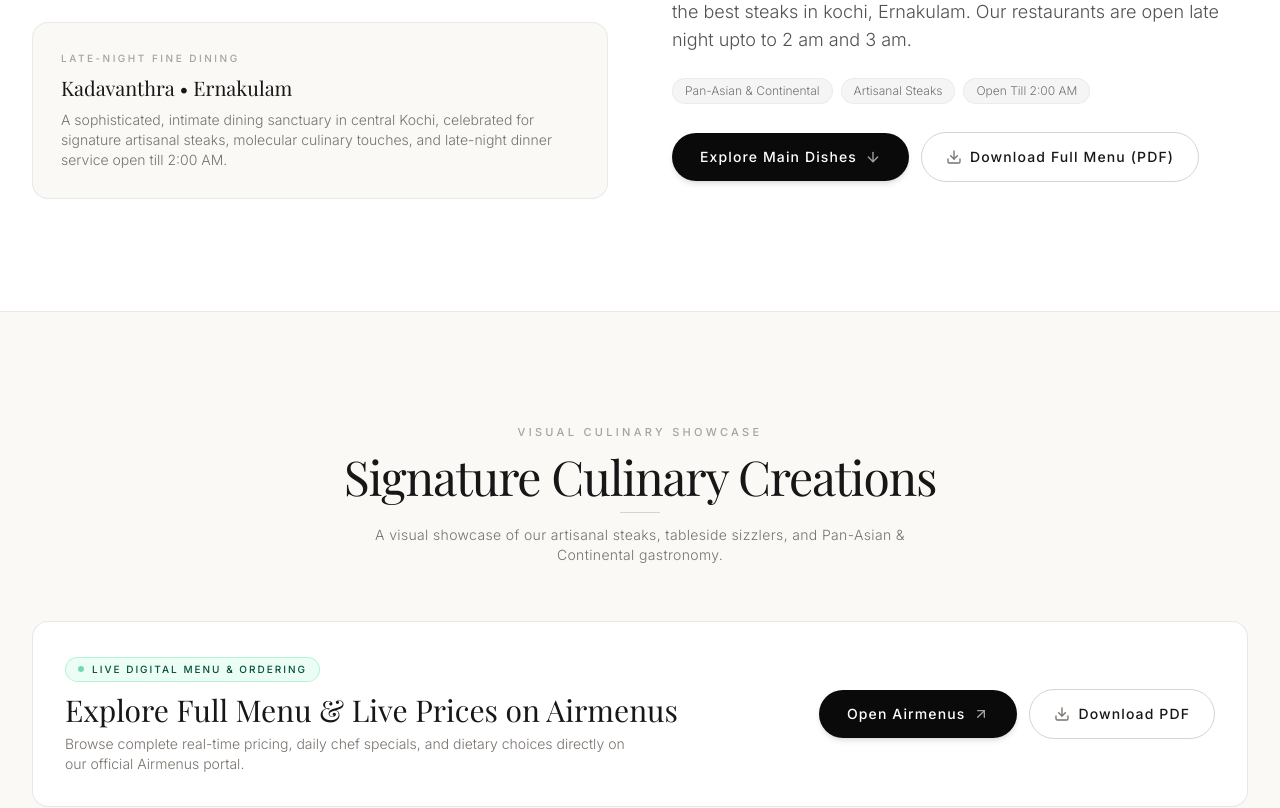
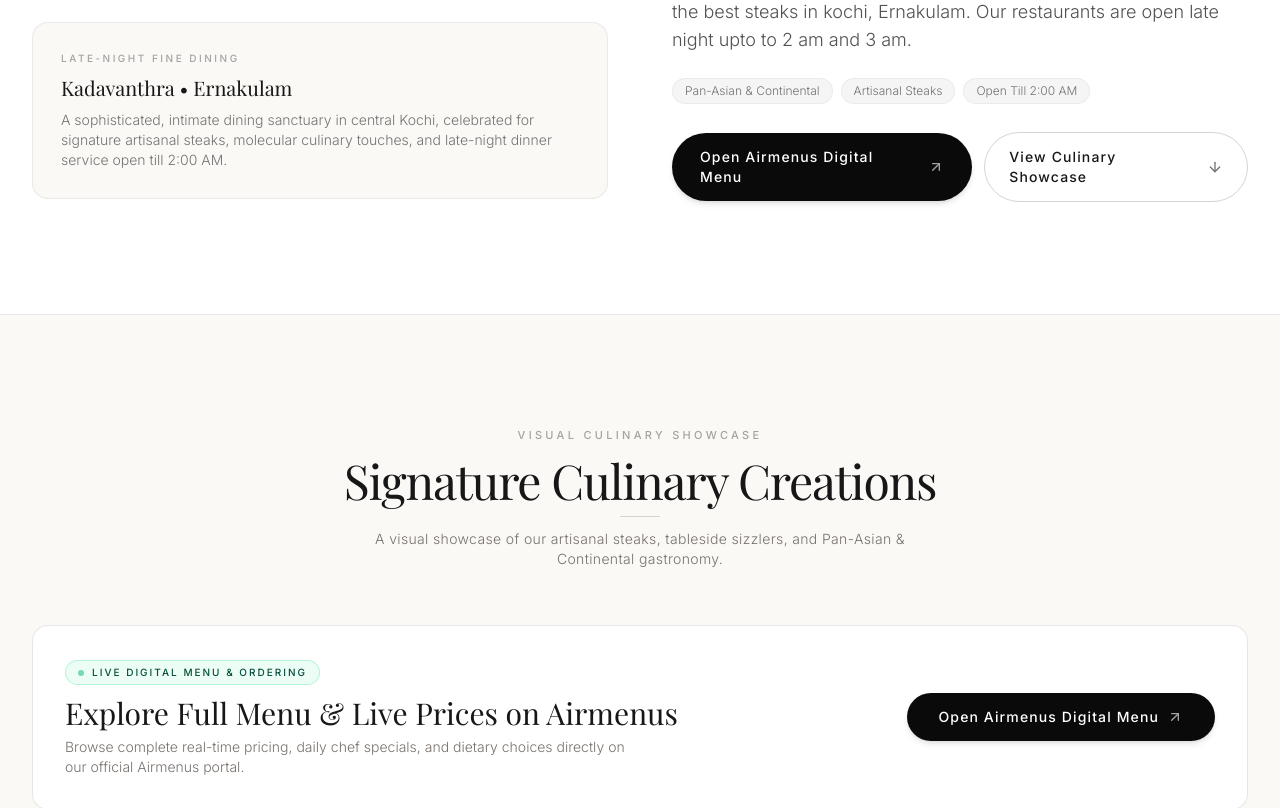
Before and after one commit to beezysolutions1/district7, a Next.js app: page /encore in a window 1280 px wide. Shown: the part 860-1668 px from the top of the page. Built offline with nearby package versions, Linux system fonts and the light colour scheme; a web font is replaced by a local one.

Commit message:
Remove old PDF menu download options and link directly to AirMenus

```diff
--- a/src/app/encore/page.tsx
+++ b/src/app/encore/page.tsx
@@ -3,7 +3,7 @@ import SiteHeader from '../../components/SiteHeader';
 import SiteFooter from '../../components/SiteFooter';
 import EditorialGallery from '../../components/EditorialGallery';
 import EncoreMenu from '../../components/EncoreMenu';
-import { Download, ArrowDown, MapPin, Clock, Phone, Navigation, ArrowUpRight } from 'lucide-react';
+import { ArrowDown, MapPin, Clock, Phone, Navigation, ArrowUpRight } from 'lucide-react';
 
 export const metadata = {
   title: 'Open Late Night, Steaks in Kochi, Restaurant in Kochi - d7ventures.com - Ernakulam, Kerala',
@@ -127,20 +127,20 @@ export default function EncorePage() {
                 {/* Seamless Action Buttons */}
                 <div className="pt-3 flex flex-col sm:flex-row items-stretch sm:items-center gap-3">
                   <a
-                    href="#menu"
+                    href="https://airmenus.in/district7/order/Dine-In/Seasonal%20Menu?sId=1216136"
+                    target="_blank"
+                    rel="noopener noreferrer"
                     className="w-full sm:w-auto inline-flex items-center justify-center space-x-2 bg-neutral-950 text-white hover:bg-neutral-800 px-7 py-3.5 rounded-full text-xs sm:text-sm font-medium tracking-[0.08em] transition-all duration-300 hover:scale-[1.02] active:scale-[0.98] shadow-md shadow-neutral-950/10"
                   >
-                    <span>Explore Main Dishes</span>
-                    <ArrowDown className="w-4 h-4 text-neutral-400" />
+                    <span>Open Airmenus Digital Menu</span>
+                    <ArrowUpRight className="w-4 h-4 text-neutral-400" />
                   </a>
                   <a
-                    href="https://img1.wsimg.com/blobby/go/351c4fe6-4561-484e-b03d-17791075b6bf/Website%20purpose%20Sept%2012%202024%20ENCORE%20MENU.pdf"
-                    target="_blank"
-                    rel="noopener noreferrer"
+                    href="#menu"
                     className="w-full sm:w-auto inline-flex items-center justify-center space-x-2 border border-neutral-300 bg-white hover:bg-neutral-50 text-neutral-900 px-6 py-3.5 rounded-full text-xs sm:text-sm font-medium tracking-[0.08em] transition-colors shadow-xs"
                   >
-                    <Download className="w-4 h-4 text-neutral-500" />
-                    <span>Download Full Menu (PDF)</span>
+                    <span>View Culinary Showcase</span>
+                    <ArrowDown className="w-4 h-4 text-neutral-500" />
                   </a>
                 </div>
               </div>
--- a/src/app/restro-cafe-1/page.tsx
+++ b/src/app/restro-cafe-1/page.tsx
@@ -3,7 +3,7 @@ import SiteHeader from '../../components/SiteHeader';
 import SiteFooter from '../../components/SiteFooter';
 import EditorialGallery from '../../components/EditorialGallery';
 import RestroCafeMenu from '../../components/RestroCafeMenu';
-import { Download, ArrowDown, MapPin, Clock, Phone, Navigation, ArrowUpRight } from 'lucide-react';
+import { ArrowDown, MapPin, Clock, Phone, Navigation, ArrowUpRight } from 'lucide-react';
 
 export const metadata = {
   title: 'Restro Cafe - d7ventures.com',
@@ -127,20 +127,20 @@ export default function RestroCafePage() {
                 {/* Integrated Seamless Menu Action */}
                 <div className="pt-3 flex flex-col sm:flex-row items-stretch sm:items-center gap-3">
                   <a
-                    href="#menu"
+                    href="https://airmenus.in/district7/order/Dine-In/Seasonal%20Menu?sId=1216136"
+                    target="_blank"
+                    rel="noopener noreferrer"
                     className="w-full sm:w-auto inline-flex items-center justify-center space-x-2 bg-neutral-950 text-white hover:bg-neutral-800 px-7 py-3.5 rounded-full text-xs sm:text-sm font-medium tracking-[0.08em] transition-all duration-300 hover:scale-[1.02] active:scale-[0.98] shadow-md shadow-neutral-950/10"
                   >
-                    <span>Explore House Specials</span>
-                    <ArrowDown className="w-4 h-4 text-neutral-400" />
+                    <span>Open Airmenus Digital Menu</span>
+                    <ArrowUpRight className="w-4 h-4 text-neutral-400" />
                   </a>
                   <a
-                    href="https://img1.wsimg.com/blobby/go/351c4fe6-4561-484e-b03d-17791075b6bf/Vytilla%20Resto%20Cafe%20Menu%202025.pdf"
-                    target="_blank"
-                    rel="noopener noreferrer"
+                    href="#menu"
                     className="w-full sm:w-auto inline-flex items-center justify-center space-x-2 border border-stone-300 bg-white hover:bg-stone-50 text-neutral-900 px-6 py-3.5 rounded-full text-xs sm:text-sm font-medium tracking-[0.08em] transition-colors shadow-xs"
                   >
-                    <Download className="w-4 h-4 text-stone-500" />
-                    <span>Download Full Menu (PDF)</span>
+                    <span>View Culinary Showcase</span>
+                    <ArrowDown className="w-4 h-4 text-stone-500" />
                   </a>
                 </div>
               </div>
--- a/src/components/EncoreMenu.tsx
+++ b/src/components/EncoreMenu.tsx
@@ -1,7 +1,7 @@
 'use client';
 
 import React from 'react';
-import { Download, ArrowUpRight } from 'lucide-react';
+import { ArrowUpRight } from 'lucide-react';
 
 const culinaryShowcaseImages = [
   {
@@ -44,8 +44,6 @@ const culinaryShowcaseImages = [
 
 export default function EncoreMenu() {
   const airmenusUrl = 'https://airmenus.in/district7/order/Dine-In/Seasonal%20Menu?sId=1216136';
-  const pdfMenuUrl =
-    'https://img1.wsimg.com/blobby/go/351c4fe6-4561-484e-b03d-17791075b6bf/Website%20purpose%20Sept%2012%202024%20ENCORE%20MENU.pdf';
 
   return (
     <section id="menu" className="relative py-16 sm:py-24 lg:py-28 px-4 sm:px-6 lg:px-8 max-w-full overflow-hidden border-t border-stone-200/80 bg-[#FAF9F6]">
@@ -79,24 +77,15 @@ export default function EncoreMenu() {
             </p>
           </div>
 
-          <div className="flex flex-col sm:flex-row items-stretch sm:items-center gap-3 w-full md:w-auto shrink-0">
+          <div className="flex items-center justify-center w-full md:w-auto shrink-0">
             <a
               href={airmenusUrl}
               target="_blank"
               rel="noopener noreferrer"
-              className="inline-flex items-center justify-center space-x-2 bg-neutral-950 hover:bg-neutral-800 text-white px-7 py-3.5 rounded-full text-xs sm:text-sm font-medium tracking-[0.08em] transition-all duration-300 hover:scale-[1.02] active:scale-[0.98] shadow-md shadow-neutral-950/10 text-center"
+              className="w-full sm:w-auto inline-flex items-center justify-center space-x-2 bg-neutral-950 hover:bg-neutral-800 text-white px-8 py-3.5 rounded-full text-xs sm:text-sm font-medium tracking-[0.08em] transition-all duration-300 hover:scale-[1.02] active:scale-[0.98] shadow-md shadow-neutral-950/10 text-center"
             >
-              <span>Open Airmenus</span>
+              <span>Open Airmenus Digital Menu</span>
               <ArrowUpRight className="w-4 h-4 text-neutral-400" />
-            </a>
-            <a
-              href={pdfMenuUrl}
-              target="_blank"
-              rel="noopener noreferrer"
-              className="inline-flex items-center justify-center space-x-2 border border-stone-300 bg-white hover:bg-stone-50 text-neutral-900 px-6 py-3.5 rounded-full text-xs sm:text-sm font-medium tracking-[0.08em] transition-colors shadow-xs text-center"
-            >
-              <Download className="w-4 h-4 text-stone-500" />
-              <span>Download PDF</span>
             </a>
           </div>
         </div>
--- a/src/components/RestroCafeMenu.tsx
+++ b/src/components/RestroCafeMenu.tsx
@@ -1,7 +1,7 @@
 'use client';
 
 import React from 'react';
-import { Download, ArrowUpRight } from 'lucide-react';
+import { ArrowUpRight } from 'lucide-react';
 
 const restroCulinaryShowcaseImages = [
   {
@@ -44,8 +44,6 @@ const restroCulinaryShowcaseImages = [
 
 export default function RestroCafeMenu() {
   const airmenusUrl = 'https://airmenus.in/district7/order/Dine-In/Seasonal%20Menu?sId=1216136';
-  const pdfMenuUrl =
-    'https://img1.wsimg.com/blobby/go/351c4fe6-4561-484e-b03d-17791075b6bf/Vytilla%20Resto%20Cafe%20Menu%202025.pdf';
 
   return (
     <section id="menu" className="relative py-16 sm:py-24 lg:py-28 px-4 sm:px-6 lg:px-8 max-w-full overflow-hidden border-t border-stone-200/80 bg-[#FAF9F6]">
@@ -79,24 +77,15 @@ export default function RestroCafeMenu() {
             </p>
           </div>
 
-          <div className="flex flex-col sm:flex-row items-stretch sm:items-center gap-3 w-full md:w-auto shrink-0">
+          <div className="flex items-center justify-center w-full md:w-auto shrink-0">
             <a
               href={airmenusUrl}
               target="_blank"
               rel="noopener noreferrer"
-              className="inline-flex items-center justify-center space-x-2 bg-neutral-950 hover:bg-neutral-800 text-white px-7 py-3.5 rounded-full text-xs sm:text-sm font-medium tracking-[0.08em] transition-all duration-300 hover:scale-[1.02] active:scale-[0.98] shadow-md shadow-neutral-950/10 text-center"
+              className="w-full sm:w-auto inline-flex items-center justify-center space-x-2 bg-neutral-950 hover:bg-neutral-800 text-white px-8 py-3.5 rounded-full text-xs sm:text-sm font-medium tracking-[0.08em] transition-all duration-300 hover:scale-[1.02] active:scale-[0.98] shadow-md shadow-neutral-950/10 text-center"
             >
-              <span>Open Airmenus</span>
+              <span>Open Airmenus Digital Menu</span>
               <ArrowUpRight className="w-4 h-4 text-neutral-400" />
-            </a>
-            <a
-              href={pdfMenuUrl}
-              target="_blank"
-              rel="noopener noreferrer"
-              className="inline-flex items-center justify-center space-x-2 border border-stone-300 bg-white hover:bg-stone-50 text-neutral-900 px-6 py-3.5 rounded-full text-xs sm:text-sm font-medium tracking-[0.08em] transition-colors shadow-xs text-center"
-            >
-              <Download className="w-4 h-4 text-stone-500" />
-              <span>Download PDF</span>
             </a>
           </div>
         </div>
--- a/src/components/SiteFooter.tsx
+++ b/src/components/SiteFooter.tsx
@@ -63,23 +63,12 @@ export default function SiteFooter() {
               </li>
               <li className="pt-1">
                 <a
-                  href="https://img1.wsimg.com/blobby/go/351c4fe6-4561-484e-b03d-17791075b6bf/Website%20purpose%20Sept%2012%202024%20ENCORE%20MENU.pdf"
+                  href="https://airmenus.in/district7/order/Dine-In/Seasonal%20Menu?sId=1216136"
                   target="_blank"
                   rel="noopener noreferrer"
                   className="text-neutral-400 hover:text-white transition-colors inline-flex items-center space-x-1"
                 >
-                  <span>Encore Carte (PDF)</span>
-                  <ArrowUpRight className="w-3 h-3 text-neutral-500" />
-                </a>
-              </li>
-              <li>
-                <a
-                  href="https://img1.wsimg.com/blobby/go/351c4fe6-4561-484e-b03d-17791075b6bf/Dulce%20Cake%20Menu%202025.pdf"
-                  target="_blank"
-                  rel="noopener noreferrer"
-                  className="text-neutral-400 hover:text-white transition-colors inline-flex items-center space-x-1"
-                >
-                  <span>Dulce Cake Menu (PDF)</span>
+                  <span>AirMenus Digital Menu</span>
                   <ArrowUpRight className="w-3 h-3 text-neutral-500" />
                 </a>
               </li>
```
Also changed, not shown: src/components/ParisianMenu.tsx (+3 -13 lines).
